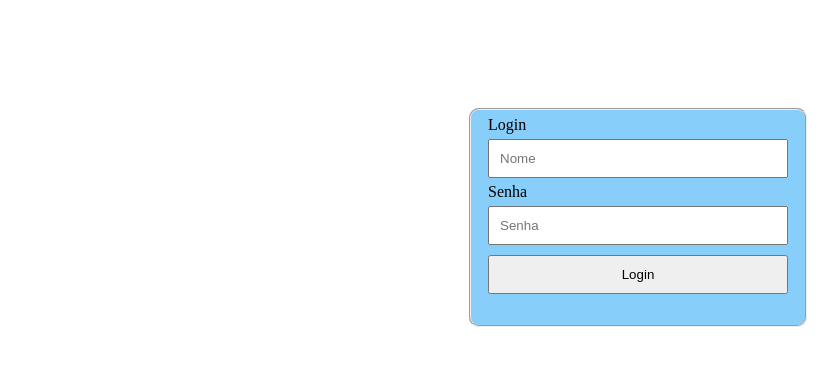
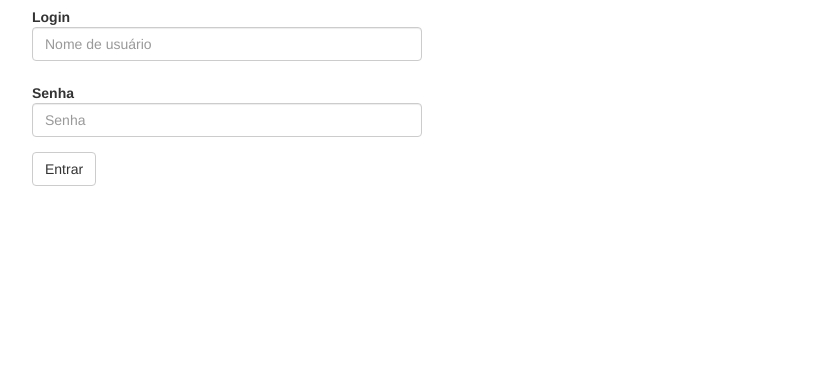
Before and after one commit to samu101108/MandaCRUDs, a plain HTML site: page index.html in a window 1280 px wide. Shown: the whole page, without its empty margins (23-861 px from the left). Drawn offline with Linux system fonts and the light colour scheme.

Commit message:
login screen put to bootstrap

```diff
--- a/css/styles.css
+++ b/css/styles.css
@@ -1,24 +1,6 @@
 
 .login-box{
-    width: 300px;
-    position: relative;
+    width: 60%;
     margin: auto;
     top: 100px;
 }
-
-fieldset{
- background-color: lightskyblue;
- border-radius: 10px;
-
-}
-
-.login-box input{
-    /*display: block;*/
-    width: 300px;
-    padding: 10px;
-    margin: 5px 5px;
-}
-
-.login-box label{
-    padding: 5px;
-}
--- a/index.html
+++ b/index.html
@@ -1,20 +1,34 @@
-<html>
+<!DOCTYPE html>
+<html lang="pt-BR">
     <head>
+ <meta charset="UTF-8">
+ <meta name="author" content="Samuel Barbosa">
         <link rel="stylesheet" href="css/styles.css">
-        <title>Login</title>
+        <link rel="stylesheet" href="css/bootstrap.min.css">
+        <title>Entrar no sistema</title>
     </head>
 <body>
-    <div class="login-box">
-    <fieldset>
-        <form method="GET" id="login">
-            <label for="login">Login</label><br>
-            <input type="text" name="" value="" placeholder="Nome"><br>
-            <label for="password">Senha</label><br>
-            <input type="text" name="" value="" placeholder="Senha"><br>
-            <input class="btn" type="submit" name="" value="Login">
-        </form>
-    </fieldset>
-    </div>
+<div class="container">
+    <div class="row">
+        <div class="col-lg-4 col-md-6 col-xs-10">
+<form class="form-horizontal" action="cadastro.html" method="get">
+        <div class="form-group">
+                <label class="control-label" for="login">Login</label>
+                <input class="form-control" type="text" name="" value="" placeholder="Nome de usuário" required="true">
+        </div>
+
+        <div class="form-group">
+            <label class="control-label" for="password">Senha</label>
+            <input class="form-control" type="text" name="" value="" placeholder="Senha" required="true">
+        </div>
+
+        <div class="form-group">
+            <input class="btn btn-default" type="submit" value="Entrar">
+        </div>
+</form>
+</div>
+</div>
+</div>
 
 </body>
 </html>
```
Also changed, not shown: clientes.html (deleted).
